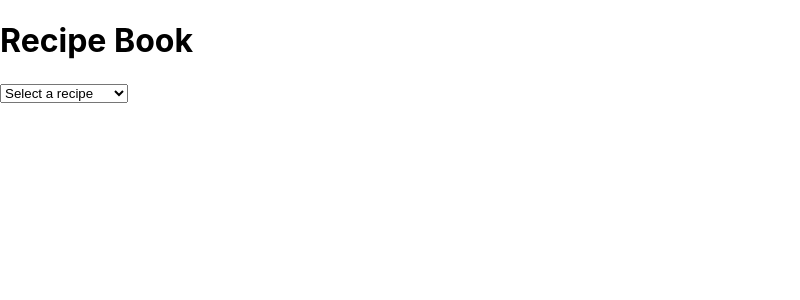
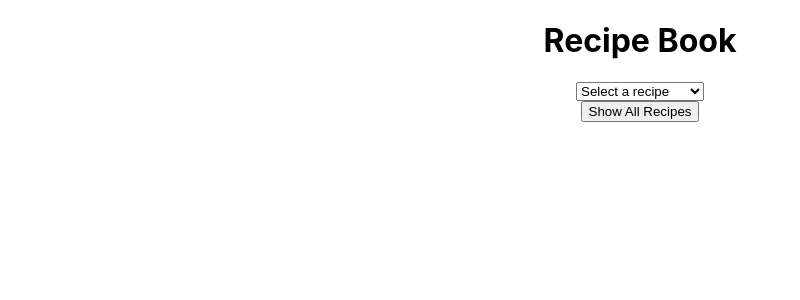
Before and after one commit to MaxKruger123/InteractiveRecipeBook, a React (Create React App) app in the folder interactiverecipebook/: page / in a window 1280 px wide. Shown: the top 300 px of the page, without its empty margins (0-800 px from the left). Built offline with nearby package versions, Linux system fonts and the light colour scheme.

Commit message:
Centred items

```diff
--- a/interactiverecipebook/src/App.css
+++ b/interactiverecipebook/src/App.css
@@ -36,3 +36,11 @@
     transform: rotate(360deg);
   }
 }
+
+.container{
+  display: flex;
+  flex-direction: column;
+  align-items: center;
+  justify-content: center;
+
+}
--- a/interactiverecipebook/src/App.js
+++ b/interactiverecipebook/src/App.js
@@ -54,24 +54,49 @@ import RecipeDropdown from './recipeDropdown';
     dietaryRestrictions: 'contains milk'
   };
 
+
+  const AllRecipesButton = ({ onClick }) => {
+    return (
+      <button onClick={onClick}>Show All Recipes</button>
+    );
+  };
+
+
 //App component
 const App = () => {
   const [selectedRecipe, setSelectedRecipe] = useState(null);
+  const [showAllRecipes, setShowAllRecipes] = useState(false);
 
   const handleSelectRecipe = (recipeName) => {
     const recipe = recipes.find(recipe => recipe.name === recipeName);
     setSelectedRecipe(recipe);
+    setShowAllRecipes(false);
+  };
+
+  const handleShowAllRecipes = () => {
+    setShowAllRecipes(true);
+    setSelectedRecipe(null);
   };
 
   const recipes = [pizzaRecipe, chickenKormaRecipe, omelleteRecipe];
 
   return (
-    <div>
+    <div className="container">
       <h1>Recipe Book</h1>
       {/* Render the RecipeDropdown component and pass the recipes array and onSelectRecipe function */}
       <RecipeDropdown recipes={recipes} onSelectRecipe={handleSelectRecipe} />
-      {/* Render the Recipe component with the selected recipe details */}
+      {/* Render the AllRecipesButton component and pass the onClick function */}
+      <AllRecipesButton onClick={handleShowAllRecipes} />
+      {/* Render the Recipe component with the selected recipe details if selectedRecipe is not null */}
       {selectedRecipe && <Recipe recipe={selectedRecipe} />}
+      {/* Render all recipes if showAllRecipes is true */}
+      {showAllRecipes && (
+        <div>
+          {recipes.map((recipe, index) => (
+            <Recipe key={index} recipe={recipe} />
+          ))}
+        </div>
+      )}
     </div>
   );
 };
```
